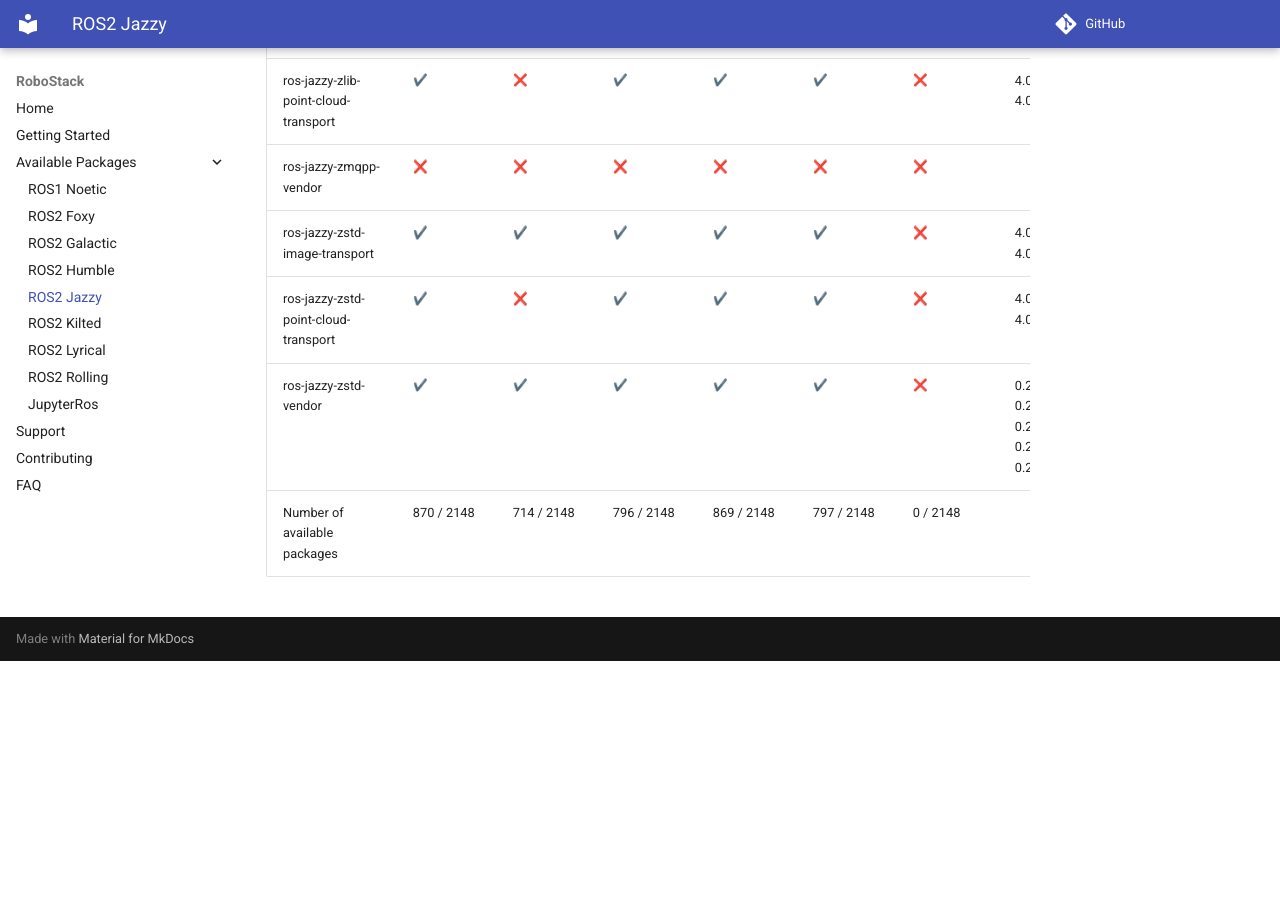
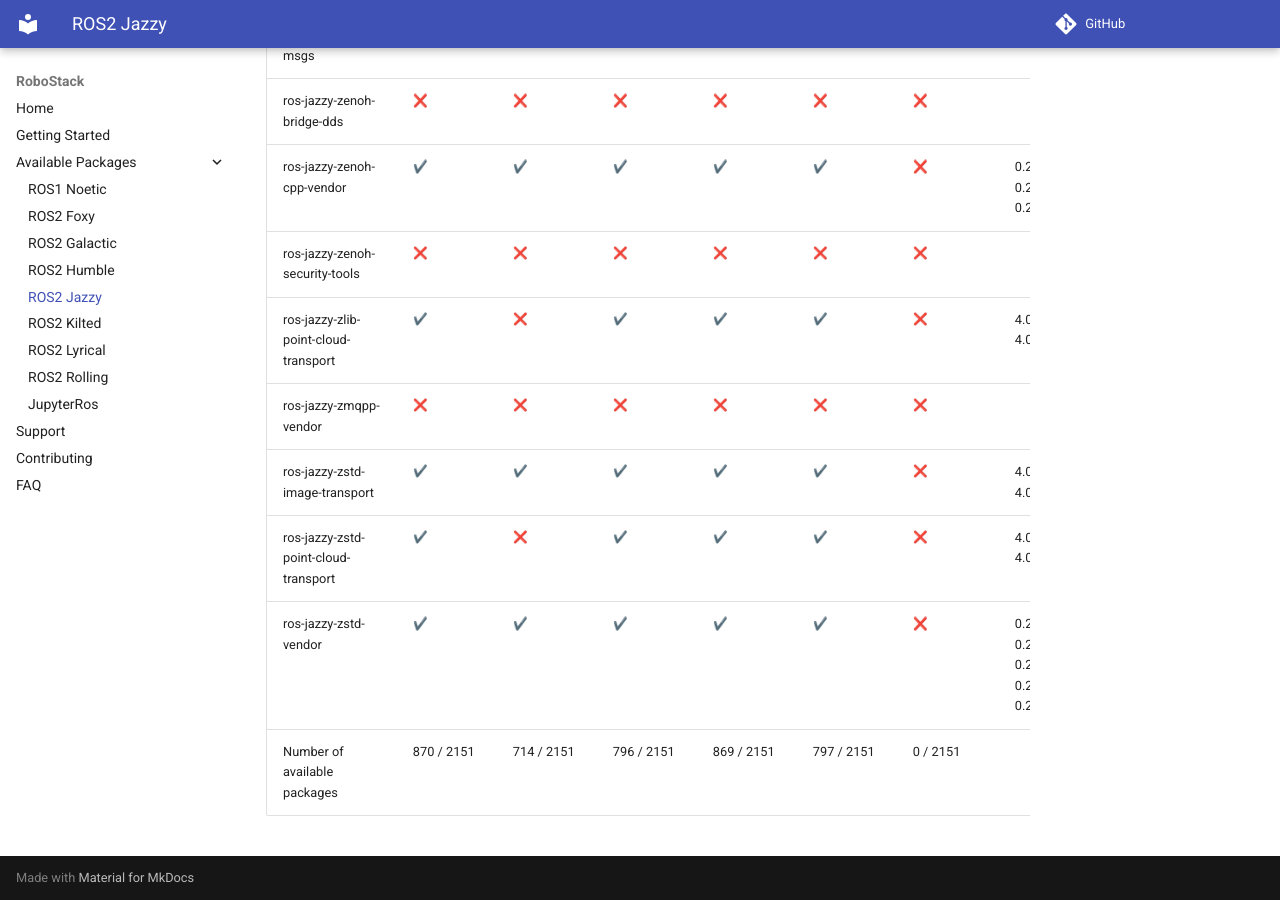
Before and after one commit to RoboStack/robostack.github.io, an MkDocs documentation site: the page built from docs/jazzy.md, in a window 1280 px wide and 900 px high, scrolled down 177659 px. Built offline with MkDocs 1.6.1 and Material for MkDocs 9.7.7, drawn with Linux system fonts in a browser that asks for light colours; emoji names are drawn with the system emoji font; comment, search, counter and statistics services are not loaded; before the commit the page ends 178320 px from its top, so only the background shows below that; some of the changed text lies outside the part shown.

Commit message:
Update tables

```diff
--- a/docs/jazzy.md
+++ b/docs/jazzy.md
@@ -2148,4 +2151,4 @@
 | ros-jazzy-zstd-image-transport | :heavy_check_mark: { data-sort='1' } | :heavy_check_mark: { data-sort='1' } | :heavy_check_mark: { data-sort='1' } | :heavy_check_mark: { data-sort='1' } | :heavy_check_mark: { data-sort='1' } | :x: { data-sort='0' } | 4.0.3, 4.0.4, 4.0.5, 4.0.6  |
 | ros-jazzy-zstd-point-cloud-transport | :heavy_check_mark: { data-sort='1' } | :x: { data-sort='0' } | :heavy_check_mark: { data-sort='1' } | :heavy_check_mark: { data-sort='1' } | :heavy_check_mark: { data-sort='1' } | :x: { data-sort='0' } | 4.0.1, 4.0.2, 4.0.3  |
 | ros-jazzy-zstd-vendor | :heavy_check_mark: { data-sort='1' } | :heavy_check_mark: { data-sort='1' } | :heavy_check_mark: { data-sort='1' } | :heavy_check_mark: { data-sort='1' } | :heavy_check_mark: { data-sort='1' } | :x: { data-sort='0' } | 0.26.3, 0.26.6, 0.26.7, 0.26.8, 0.26.9  |
-| Number of available packages |  870 / 2148 | 714 / 2148 | 796 / 2148 | 869 / 2148 | 797 / 2148 | 0 / 2148 |
+| Number of available packages |  870 / 2151 | 714 / 2151 | 796 / 2151 | 869 / 2151 | 797 / 2151 | 0 / 2151 |
```
Also changed, not shown: other parts of docs/jazzy.md (+3 -0 lines).
